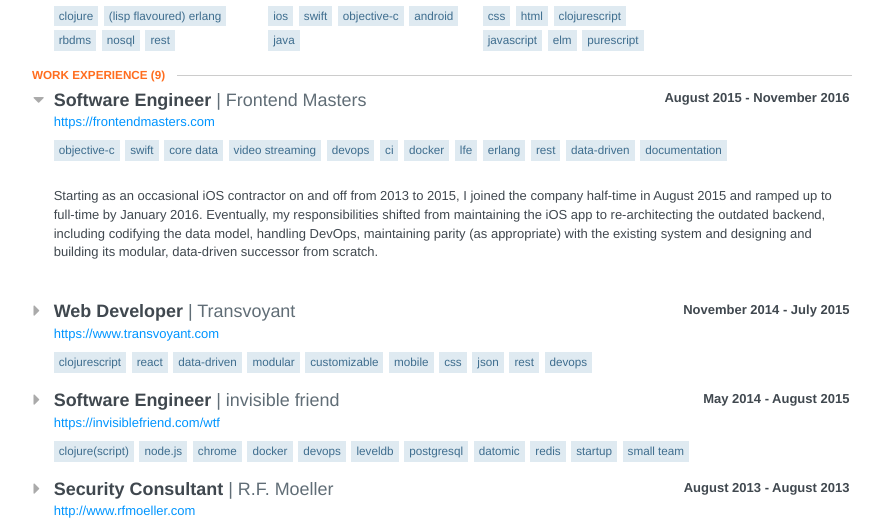
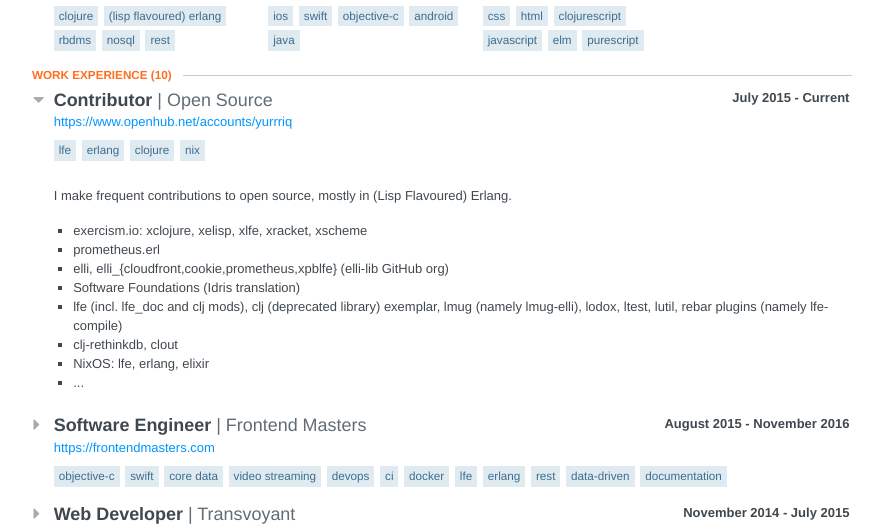
Before and after one commit to yurrriq/resume, a website: page docs/index.html in a window 1280 px wide. Shown: the part 242-767 px from the top of the page, without its empty margins (198-1081 px from the left). Drawn offline with Linux system fonts and the light colour scheme.

Commit message:
Add Open Source

```diff
--- a/docs/index.html
+++ b/docs/index.html
@@ -117,12 +117,55 @@
 </section>
 <section class="section">
 <header>
-<h2 class='section-title'>Work Experience <span class="item-count">(9)</span></h2>
+<h2 class='section-title'>Work Experience <span class="item-count">(10)</span></h2>
 </header>
 <section id="work">
 <header>
 <span class="space-left">
 <span class="fa fa-caret-down"></span>
+</span>
+<div class="position">
+Contributor
+</div>
+<div class="company">
+Open Source
+</div>
+<div class="date">
+<span class="startDate">
+July 2015
+</span>
+<span class="endDate">
+- Current
+</span>
+</div>
+</header>
+<span class="website">
+<a href="https://www.openhub.net/accounts/yurrriq">https://www.openhub.net/accounts/yurrriq</a>
+</span>
+<ul class="keywords">
+<li>LFE</li>
+<li>Erlang</li>
+<li>Clojure</li>
+<li>Nix</li>
+</ul>
+<div class="item display" style="opacity:1">
+<div class="summary">
+<p><p>I make frequent contributions to open source, mostly in (Lisp Flavoured) Erlang.</p></p>
+</div>
+<ul class="highlights">
+<li>exercism.io: xclojure, xelisp, xlfe, xracket, xscheme</li>
+<li>prometheus.erl</li>
+<li>elli, elli_{cloudfront,cookie,prometheus,xpblfe} (elli-lib GitHub org)</li>
+<li>Software Foundations (Idris translation)</li>
+<li>lfe (incl. lfe_doc and clj mods), clj (deprecated library) exemplar, lmug (namely lmug-elli), lodox, ltest, lutil, rebar plugins (namely lfe-compile)</li>
+<li>clj-rethinkdb, clout</li>
+<li>NixOS: lfe, erlang, elixir</li>
+<li>...</li>
+</ul>
+</div>
+<header>
+<span class="space-left">
+<span class="fa fa-caret-right"></span>
 </span>
 <div class="position">
 Software Engineer
@@ -156,7 +199,7 @@
 <li>data-driven</li>
 <li>documentation</li>
 </ul>
-<div class="item display" style="opacity:1">
+<div class="item display none" style="opacity:0">
 <div class="summary">
 <p><p>Starting as an occasional iOS contractor on and off from 2013 to 2015, I joined the company half-time in August 2015 and ramped up to full-time by January 2016. Eventually, my responsibilities shifted from maintaining the iOS app to re-architecting the outdated backend, including codifying the data model, handling DevOps, maintaining parity (as appropriate) with the existing system and designing and building its modular, data-driven successor from scratch.</p></p>
 </div>
```
Also changed, not shown: resume.json (+23 -0 lines).
